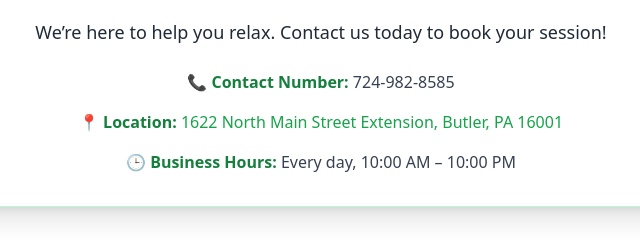
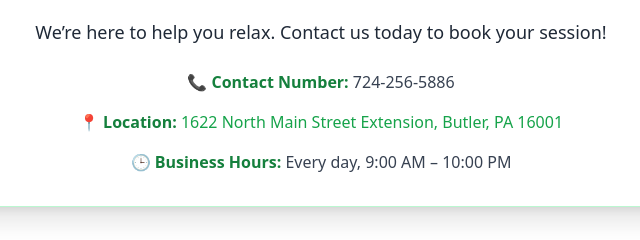
Before and after one commit to Daniel337-Li/mmtw, a plain HTML site: page index.html in a window 1280 px wide. Shown: the part 1876-2116 px from the top of the page, 319-959 px from the left. Drawn offline with nearby package versions, Linux system fonts and the light colour scheme.

Commit message:
改点个人信息

```diff
--- a/index.html
+++ b/index.html
@@ -100,7 +100,7 @@
           <p class="text-center text-lg mb-6 text-gray-800">We’re here to help you relax. Contact us today to book your session!</p>
 
           <div class="space-y-4 text-base text-gray-700 text-left md:text-center">
-            <p><span class="text-green-700 font-semibold">📞 Contact Number:</span> 724-982-8585</p>
+            <p><span class="text-green-700 font-semibold">📞 Contact Number:</span> 724-256-5886</p>
             <p>
               <span class="text-green-700 font-semibold">📍 Location:</span>
               <a href="https://www.google.com/maps/place/1622+North+Main+Street+Extension,+Butler,+PA+16001" target="_blank" rel="noopener noreferrer" class="text-green-600 hover:underline">
@@ -108,7 +108,7 @@
               </a>
             </p>
 
-            <p><span class="text-green-700 font-semibold">🕒 Business Hours:</span> Every day, 10:00 AM – 10:00 PM</p>
+            <p><span class="text-green-700 font-semibold">🕒 Business Hours:</span> Every day, 9:00 AM – 10:00 PM</p>
           </div>
 
         </div>
```
